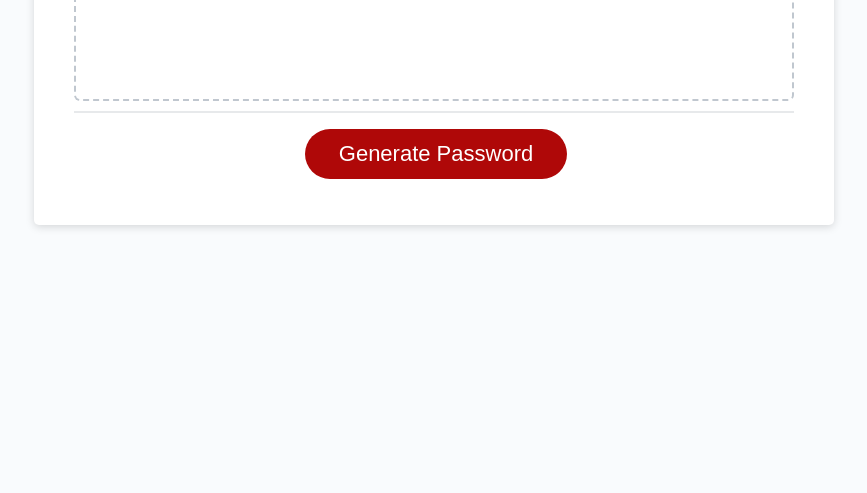
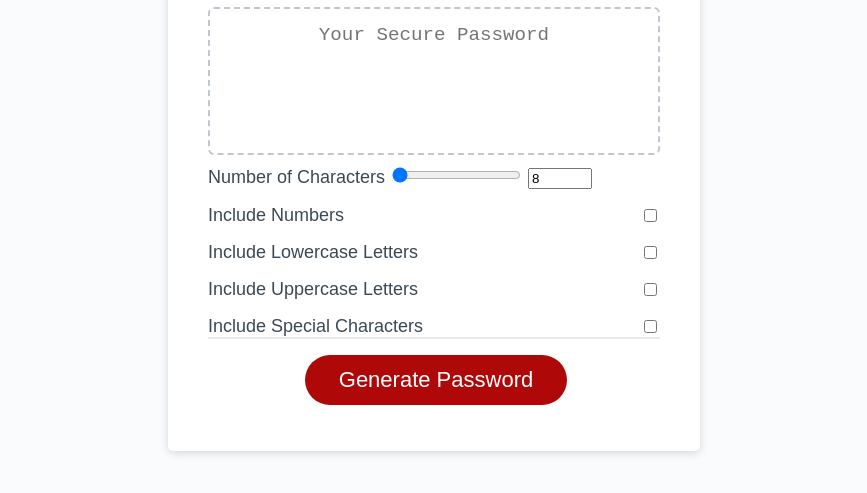
Before and after one commit to fewb92/random-password-generator, a plain HTML site: page supplied/Develop/index.html in a window 1280 px wide. Shown: the part 295-788 px from the top of the page, without its empty margins (206-1073 px from the left). Drawn offline with Linux system fonts and the light colour scheme.

Commit message:
altered HTML to include parameters for random password generation and edited CSS to display these new elements nicely

```diff
--- a/supplied/Develop/index.html
+++ b/supplied/Develop/index.html
@@ -24,9 +24,36 @@
             aria-label="Generated Password"
           ></textarea>
         </div>
+        <div class="parametersContainer">
+          <div>
+            <label for="characterAmountNumber">Number of Characters</label>
+            <input id="characterAmountRange" type="range" min="8" max="128" value="8" >
+            <input id="characterAmountNumber" type="number" min="8" max="128" value="8">
+          </div>
+
+          <br>
+          <label for="includeNumbers">Include Numbers</label>
+          <input id="includeNumbers" type="checkbox">
+
+          <label for="includeLowercase">Include Lowercase Letters</label>
+          <input id="includeLowercase" type="checkbox">
+
+          <label for="includeUppercase">Include Uppercase Letters</label>
+          <input id="includeUppercase" type="checkbox">
+
+          <label for="includeSpecial">Include Special Characters</label>
+          <input id="includeSpecial" type="checkbox">
+        </div>
         <div class="card-footer">
-          <button id="generate" class="btn">Generate Password</button>
+          <button type="submit" id="generate" class="btn">Generate Password</button>
         </div>
+
+
+
+
+
+
+
       </div>
     </div>
     <script src="script.js"></script>
--- a/supplied/Develop/style.css
+++ b/supplied/Develop/style.css
@@ -21,6 +21,10 @@ body {
   padding-top: 30px;
   padding-left: 20px;
   padding-right: 20px;
+  display: flex;
+  flex-direction: column;
+  justify-content: center;
+  align-items: center;
 }
 
 header {
@@ -93,10 +97,6 @@ button[disabled] {
   background: #c0c7cf;
 }
 
-.float-right {
-  float: right;
-}
-
 #password {
   -webkit-appearance: none;
   -moz-appearance: none;
@@ -118,6 +118,15 @@ button[disabled] {
   overflow: hidden;
 }
 
+.parametersContainer {
+  display: grid;
+  grid-template-columns: auto auto;
+  row-gap: 1rem;
+  column-gap: 3rem;
+  justify-content: center;
+  align-items: center;
+}
+
 @media (max-width: 690px) {
   .btn {
     font-size: 1rem;
```
